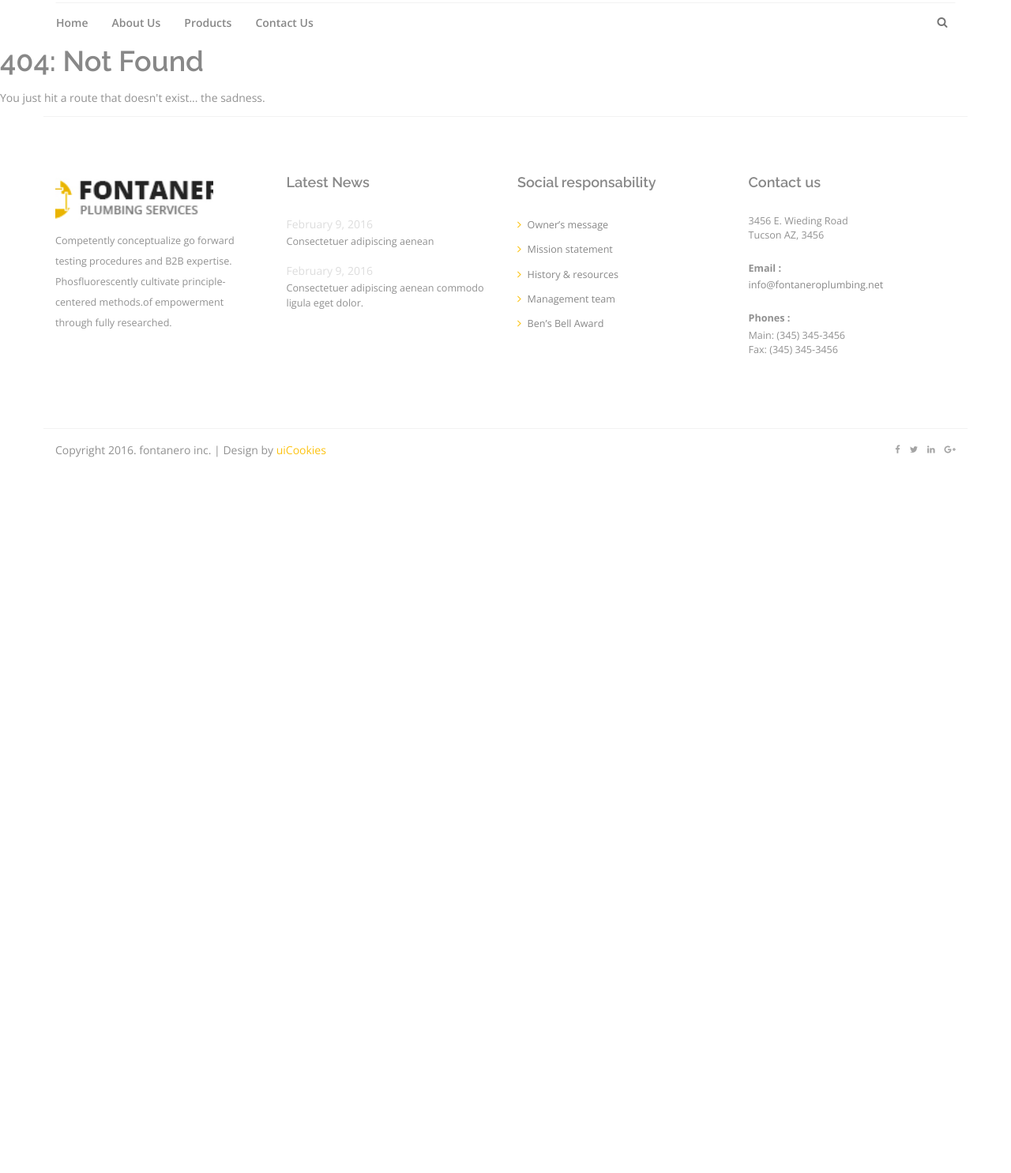
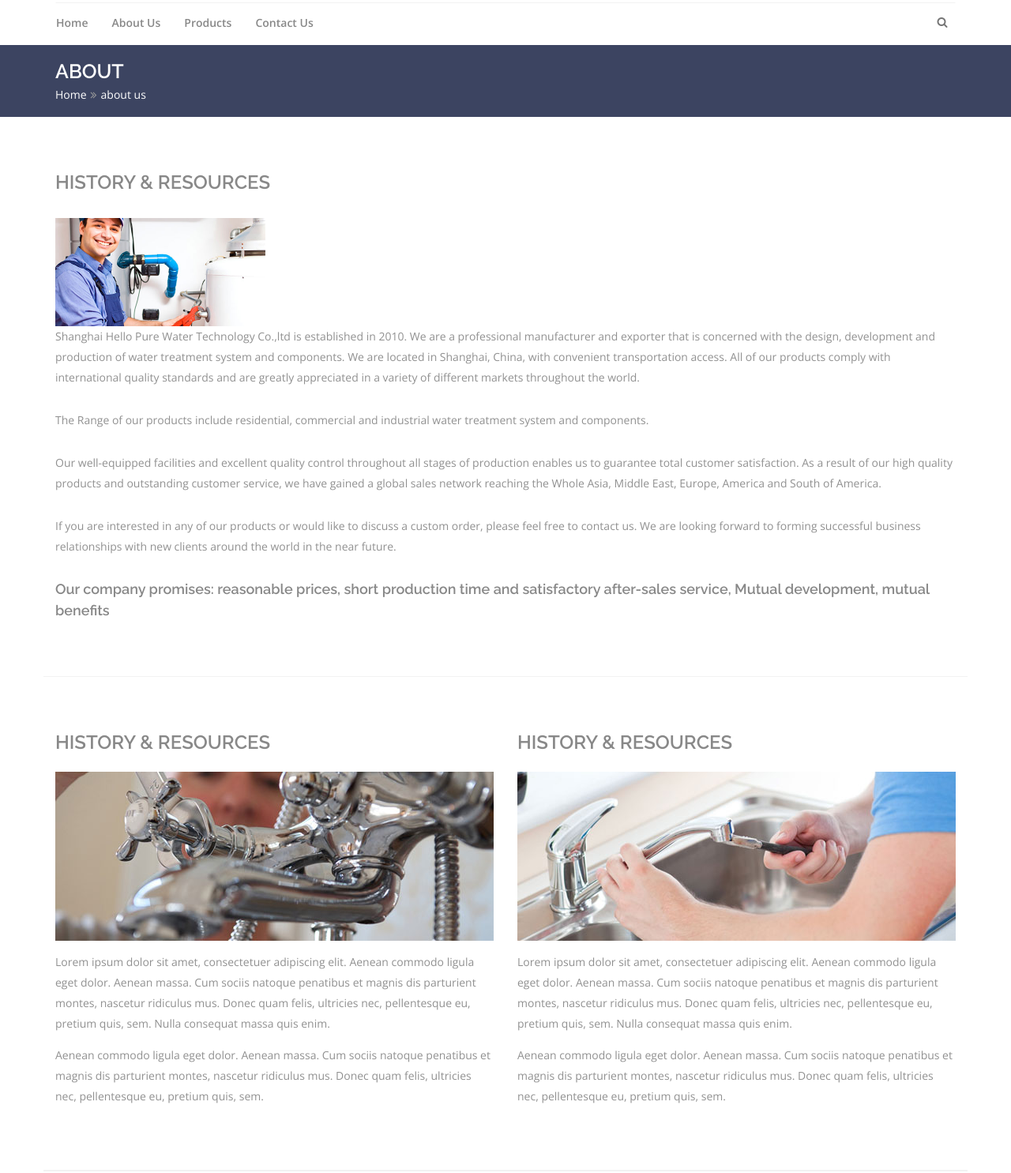
Before and after one commit to muktadirbhuiyan/gatsby-project-aquapure, a Gatsby site: page /aboutUs in a window 1280 px wide. Before the commit this address had no page. Shown: the part 92-1577 px from the top of the page at 79% size. Before the commit the page ends 800 px from the top, so only its background shows below. Built offline with nearby package versions, Linux system fonts and the light colour scheme; Gatsby itself is replaced by a stand-in of ours.

Commit message:
worked on slide, route link, some improve code

```diff
--- a/src/components/footer.js
+++ b/src/components/footer.js
@@ -90,8 +90,8 @@
           <div className="col-md-6 col-xs-12 col-sm-6">
             <div className="copyright">
               <p>
-                Copyright 2016. fontanero inc. | Design by{" "}
-                <a href="https://uicookies.com">uiCookies</a>
+                Copyright 2016. fontanero inc.
+                {/* <a href="https://uicookies.com">uiCookies</a> */}
               </p>
             </div>
           </div>
--- a/src/components/header.js
+++ b/src/components/header.js
@@ -73,37 +73,88 @@
                 >
                   <ul className="nav navbar-nav navbar-left">
                     <li>
-                      <Link to="index.html">Home</Link>
+                      <Link to="/">Home</Link>
                     </li>
                     <li>
-                      <Link to="about.html">About Us</Link>
+                      <Link to="/aboutUs">About Us</Link>
                     </li>
                     <li className="dropdown">
-                      <Link to="service.html">Products</Link>
+                      <Link to="/products">Products</Link>
                       <ul className="dropdown-menu">
                         <li>
-                          <Link to="article-page.html">Water Heater</Link>
+                          <Link to="article-page.html">Domestic Water Filter</Link>
                         </li>
                         <li>
-                          <Link to="article-page.html">Bathroom</Link>
+                          <Link to="article-page.html">Domestic RO Systems</Link>
                         </li>
                         <li>
-                          <Link to="article-page.html">Toilet</Link>
+                          <Link to="article-page.html">Commercial RO Systems</Link>
                         </li>
                         <li>
-                          <Link to="article-page.html">Tube and Shower</Link>
+                          <Link to="article-page.html">Water Softeners</Link>
                         </li>
                         <li>
-                          <Link to="article-page.html">Pipes and sweres</Link>
+                          <Link to="article-page.html">Industrial RO Systems</Link>
                         </li>
                         <li>
-                          <Link to="article-page.html">Drainage</Link>
+                          <Link to="article-page.html">Sea Water RO Sysrems</Link>
+                        </li>
+                        <li>
+                          <Link to="article-page.html">Industrial Filtration Systems</Link>
+                        </li>
+                        <li>
+                          <Link to="article-page.html">FRP Tanks</Link>
+                        </li>
+                        <li>
+                          <Link to="article-page.html">Distribution Systems</Link>
+                        </li>
+                        <li>
+                          <Link to="article-page.html">Multi-Port Control Valve</Link>
+                        </li>
+                        <li>
+                          <Link to="article-page.html">Pumps and Accessories</Link>
+                        </li>
+                        <li>
+                          <Link to="article-page.html">RO Membrane</Link>
+                        </li>
+                        <li>
+                          <Link to="article-page.html">Membrane Housings</Link>
+                        </li>
+                        <li>
+                          <Link to="article-page.html">Multi-cartridges Filter Housings</Link>
+                        </li>
+                        <li>
+                          <Link to="article-page.html">UF Membranes&MBR</Link>
+                        </li>
+                        <li>
+                          <Link to="article-page.html">Filter Media</Link>
+                        </li>
+                        <li>
+                          <Link to="article-page.html">Filter Cartridges</Link>
+                        </li>
+                        <li>
+                          <Link to="article-page.html">Cartridge Filter Housings</Link>
+                        </li>
+                        <li>
+                          <Link to="article-page.html">UV Sterilizer and Ozone</Link>
+                        </li>
+                        <li>
+                          <Link to="article-page.html">Flow Meter&Pressure Gauge</Link>
+                        </li>
+                        <li>
+                          <Link to="article-page.html">Meters and Instruments</Link>
+                        </li>
+                        <li>
+                          <Link to="article-page.html">Commercial Accessories</Link>
+                        </li>
+                        <li>
+                          <Link to="article-page.html">Residential Accessories</Link>
                         </li>
                       </ul>
                     </li>
 
                     <li>
-                      <Link to="contact.html">Contact Us</Link>
+                      <Link to="/contactUs">Contact Us</Link>
                     </li>
                   </ul>
                   {/* <!-- /navbar-nav --> */}
--- a/src/components/showcase.js
+++ b/src/components/showcase.js
@@ -9,7 +9,7 @@
           <div className="col-md-12">
             {/* <!-- Nav tabs --> */}
             <ul className="tablist" >
-              <li>Service Doese Matter</li>
+              <li>Products Does Matters</li>
               <li role="presentation" className="active">
                 <a
                   href="/residential"
--- /dev/null
+++ b/src/pages/aboutUs.js
@@ -0,0 +1,124 @@
+import * as React from "react"
+import { StaticImage } from "gatsby-plugin-image"
+import Layout from "../components/layout"
+import Seo from "../components/seo"
+
+const aboutUs = () => (
+  <Layout>
+    <Seo title="About us" />
+    <div className="breadcrumb-area">
+      <div className="container">
+        <div className="row">
+          <div className="col-md-12">
+            <div className="page-title">
+              <h2>About</h2>
+              <ul className="breadcrumb">
+                <li>
+                  <a href="/">Home</a>
+                </li>
+                <li className="active">about us</li>
+              </ul>
+            </div>
+          </div>
+        </div>
+        {/* <!-- .row--> */}
+      </div>
+      {/* <!-- .container--> */}
+    </div>
+    {/* <!-- .breadcrumb-area--> */}
+
+    <div className="container">
+      <div className="row">
+        <div className="col-md-12">
+          <div className="history">
+            <h3>History &amp; Resources</h3>
+            <div className="history-details">
+              <StaticImage src="../images/about.jpg" alt="" />
+              <p>
+                Shanghai Hello Pure Water Technology Co.,ltd is established in
+                2010. We are a professional manufacturer and exporter that is
+                concerned with the design, development and production of water
+                treatment system and components. We are located in Shanghai,
+                China, with convenient transportation access. All of our
+                products comply with international quality standards and are
+                greatly appreciated in a variety of different markets throughout
+                the world.
+              </p>
+              <p>
+                The Range of our products include residential, commercial and
+                industrial water treatment system and components.{" "}
+              </p>
+              <p>
+                Our well-equipped facilities and excellent quality control
+                throughout all stages of production enables us to guarantee
+                total customer satisfaction. As a result of our high quality
+                products and outstanding customer service, we have gained a
+                global sales network reaching the Whole Asia, Middle East,
+                Europe, America and South of America.
+              </p>
+              <p>
+                If you are interested in any of our products or would like to
+                discuss a custom order, please feel free to contact us. We are
+                looking forward to forming successful business relationships
+                with new clients around the world in the near future.
+              </p>
+              <h4>Our company promises: reasonable prices, short production time and satisfactory after-sales service, Mutual development, mutual benefits </h4>
+            </div>
+          </div>
+        </div>
+      </div>
+      {/* <!-- .row--> */}
+    </div>
+    {/* <!-- .container--> */}
+
+    <div className="container">
+      <div className="row">
+        <div className="company-focus">
+          <div className="col-md-6 col-xs-12">
+            <div className="company-mision">
+              <h3>History &amp; Resources</h3>
+              <StaticImage src="../images/mission.jpg" alt="" />
+              <p>
+                Lorem ipsum dolor sit amet, consectetuer adipiscing elit. Aenean
+                commodo ligula eget dolor. Aenean massa. Cum sociis natoque
+                penatibus et magnis dis parturient montes, nascetur ridiculus
+                mus. Donec quam felis, ultricies nec, pellentesque eu, pretium
+                quis, sem. Nulla consequat massa quis enim.{" "}
+              </p>
+              <p>
+                Aenean commodo ligula eget dolor. Aenean massa. Cum sociis
+                natoque penatibus et magnis dis parturient montes, nascetur
+                ridiculus mus. Donec quam felis, ultricies nec, pellentesque eu,
+                pretium quis, sem.{" "}
+              </p>
+            </div>
+          </div>
+          <div className="col-md-6 col-xs-12">
+            <div className="company-vision">
+              <h3>History &amp; Resources</h3>
+              <StaticImage src="../images/vision.jpg" alt="" />
+              <p>
+                Lorem ipsum dolor sit amet, consectetuer adipiscing elit. Aenean
+                commodo ligula eget dolor. Aenean massa. Cum sociis natoque
+                penatibus et magnis dis parturient montes, nascetur ridiculus
+                mus. Donec quam felis, ultricies nec, pellentesque eu, pretium
+                quis, sem. Nulla consequat massa quis enim.{" "}
+              </p>
+              <p>
+                Aenean commodo ligula eget dolor. Aenean massa. Cum sociis
+                natoque penatibus et magnis dis parturient montes, nascetur
+                ridiculus mus. Donec quam felis, ultricies nec, pellentesque eu,
+                pretium quis, sem.{" "}
+              </p>
+            </div>
+          </div>
+        </div>
+        {/* <!--.company-focus --> */}
+      </div>
+      {/* <!-- .row--> */}
+    </div>
+    {/* <!-- .container--> */}
+  </Layout>
+)
+
+export default aboutUs
```
Also changed, not shown: src/components/hero.js (+8 -8 lines), src/components/hero2.js (+13 -10 lines), src/pages/page-2.js (deleted, +0 -16 lines), src/images/slide1.jpg, src/images/slide2.jpg (added).
